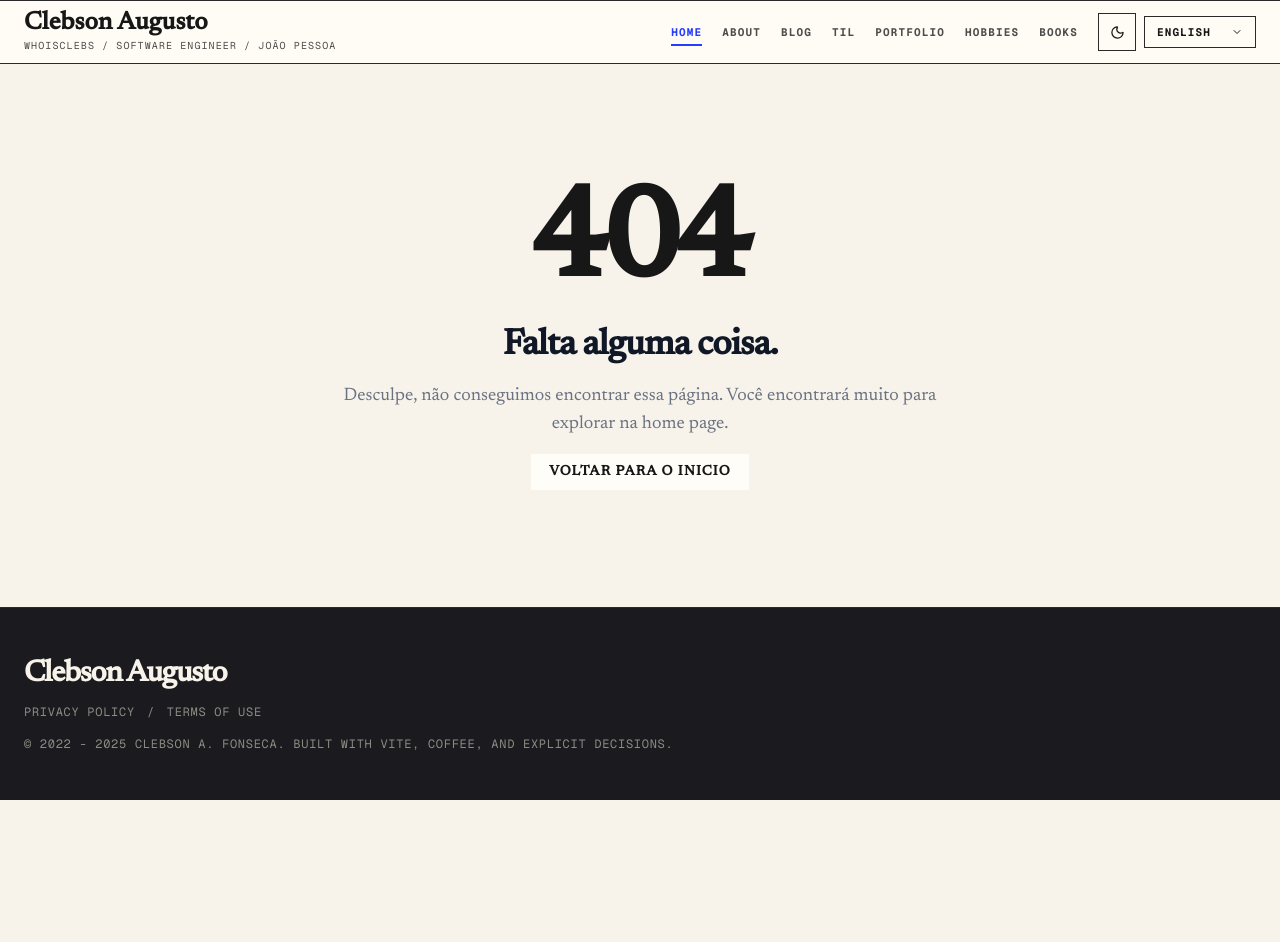
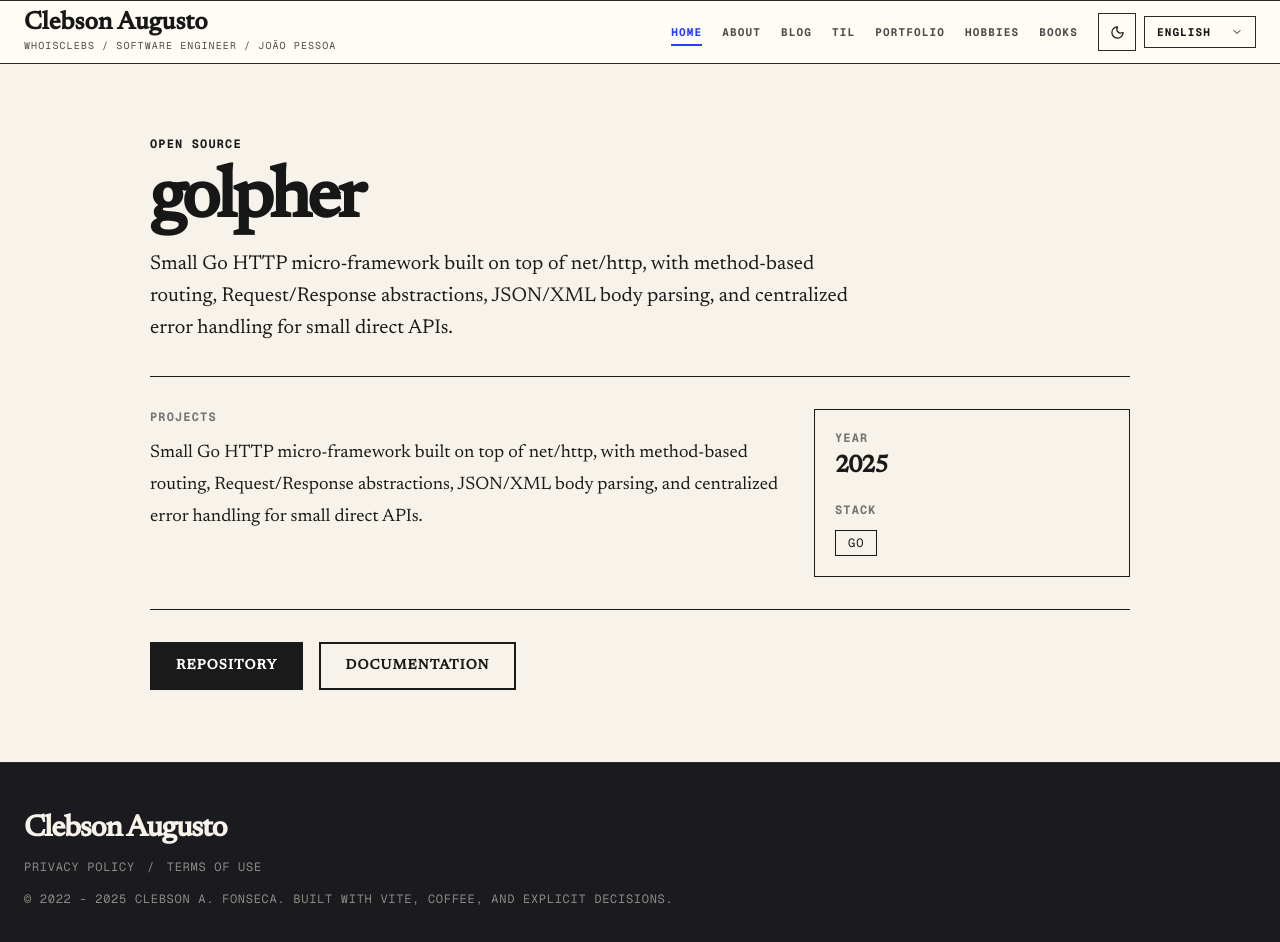
Before and after one commit to whoisclebs/whoisclebs.com, a React (Vite) app: page /en/projects/golpher in a window 1280 px wide. Shown: the top 942 px of the page. Before the commit the page ends 800 px from the top, so only its background shows below. Built offline with nearby package versions, Linux system fonts and the light colour scheme.

Commit message:
feat(site): add project detail page

```diff
--- a/scripts/prerender.mjs
+++ b/scripts/prerender.mjs
@@ -22,6 +22,32 @@ const defaultTitle = `${siteName} - Engenharia de software sem teatro`
 const defaultDescription =
   'Blog e portfólio de Clebson A. Fonseca sobre engenharia de software, arquitetura, pagamentos, frontend e operação.'
 const defaultImage = `/profile/clebson.png`
+const openSourceProjectRoutes = [
+  {
+    id: 'tuxedo',
+    ptTitle: 'tuxedo',
+    ptDescription: 'Cliente HTTP leve e encadeável para Go, criado para reduzir boilerplate do net/http ao montar requests, definir headers, enviar bodies, fazer tracing e decodificar respostas JSON com uma API simples inspirada em bibliotecas como Resty.',
+    enDescription: 'Lightweight, chainable HTTP client for Go, built to reduce net/http boilerplate when assembling requests, setting headers, sending bodies, tracing calls, and decoding JSON responses through a simple API inspired by libraries like Resty.',
+  },
+  {
+    id: 'golpher',
+    ptTitle: 'golpher',
+    ptDescription: 'Micro framework HTTP para Go construído sobre net/http, com roteador simples por método, abstrações de Request/Response, parsing de body em JSON/XML e tratamento centralizado de erros para APIs pequenas e diretas.',
+    enDescription: 'Small Go HTTP micro-framework built on top of net/http, with method-based routing, Request/Response abstractions, JSON/XML body parsing, and centralized error handling for small direct APIs.',
+  },
+  {
+    id: 'seishin',
+    ptTitle: 'seishin engine',
+    ptDescription: 'Engine open source em Rust para explorar arquitetura de runtime, componentes reutilizáveis e uma base de desenvolvimento enxuta para experiências interativas.',
+    enDescription: 'Open source Rust engine for exploring runtime architecture, reusable components, and a lean development base for interactive experiences.',
+  },
+  {
+    id: 'rsgit',
+    ptTitle: 'rsgit',
+    ptDescription: 'Implementação experimental de conceitos do Git em Rust, criada para estudar internals de versionamento, estruturas de dados e operações de repositório com uma abordagem didática.',
+    enDescription: 'Experimental implementation of Git concepts in Rust, built to study version-control internals, data structures, and repository operations through a hands-on codebase.',
+  },
+]
 
 // ── SEO helpers ──────────────────────────────────────────────────────
 
@@ -88,6 +114,7 @@ function getHreflangLinks(route, ptPosts, enPosts) {
     '/about': '/en/about',
     '/blog': '/en/blog',
     '/portfolio': '/en/portfolio',
+    ...Object.fromEntries(openSourceProjectRoutes.map((project) => [`/projects/${project.id}`, `/en/projects/${project.id}`])),
     '/hobbies': '/en/hobbies',
     '/books': '/en/books',
     '/privacy-policy': '/en/privacy-policy',
@@ -186,6 +213,35 @@ function getSeoForRoute(route, ptPosts, enPosts, tilEntries) {
     }
   }
 
+  const projectMatch = route.match(/^\/(en\/)?projects\/(.+)/)
+  if (projectMatch) {
+    const isEn = !!projectMatch[1]
+    const projectId = projectMatch[2]
+    const project = openSourceProjectRoutes.find((entry) => entry.id === projectId)
+
+    if (project) {
+      const projectUrl = isEn ? `${siteUrl}/en/projects/${project.id}` : `${siteUrl}/projects/${project.id}`
+      const description = isEn ? project.enDescription : project.ptDescription
+
+      return {
+        locale: isEn ? 'en' : 'pt-BR',
+        title: `${project.ptTitle} – ${siteName}`,
+        description,
+        url: projectUrl,
+        image: defaultImage,
+        type: 'website',
+        jsonLd: {
+          '@context': 'https://schema.org',
+          '@type': 'SoftwareSourceCode',
+          name: project.ptTitle,
+          description,
+          url: projectUrl,
+          author: { '@type': 'Person', name: 'Clebson A. Fonseca' },
+        },
+      }
+    }
+  }
+
   const staticPages = {
     '/': {
       locale: 'pt-BR', title: defaultTitle, description: defaultDescription, jsonLd: [personJsonLd, websiteJsonLd],
@@ -271,10 +327,12 @@ async function main() {
   const ptStatic = ['/', '/about', '/blog', '/til', '/portfolio', '/hobbies', '/books', '/privacy-policy', '/terms-of-use', '/404']
   const ptBlog = ptPosts.map((p) => `/blog/${p.slug}`)
   const ptTil = tilEntries.map((e) => `/til/${e.slug}`)
+  const ptProjects = openSourceProjectRoutes.map((project) => `/projects/${project.id}`)
   const enStatic = ['/en/', '/en/about', '/en/blog', '/en/portfolio', '/en/hobbies', '/en/books', '/en/privacy-policy', '/en/terms-of-use']
   const enBlog = enPosts.map((p) => `/en/blog/${p.slug}`)
+  const enProjects = openSourceProjectRoutes.map((project) => `/en/projects/${project.id}`)
 
-  const routes = [...ptStatic, ...ptBlog, ...ptTil, ...enStatic, ...enBlog]
+  const routes = [...ptStatic, ...ptBlog, ...ptTil, ...ptProjects, ...enStatic, ...enBlog, ...enProjects]
   console.log(`Prerendering ${routes.length} routes …\n`)
 
   const templatePath = join(distDir, 'index.html')
--- a/src/App.tsx
+++ b/src/App.tsx
@@ -7,6 +7,7 @@ import Books from "./pages/books"
 import Blog from "./pages/blog"
 import BlogPost from "./pages/blog-post"
 import Portfolio from "./pages/portfolio"
+import ProjectDetail from "./pages/project-detail"
 import Til from "./pages/til"
 import TilPost from "./pages/til-post"
 import Hobbies from "./pages/hobbies"
@@ -22,6 +23,7 @@ function App() {
         <Route path="about" element={<About />} />
         <Route path="books" element={<Books />} />
         <Route path="portfolio" element={<Portfolio />} />
+        <Route path="projects/:id" element={<ProjectDetail />} />
         <Route path="hobbies" element={<Hobbies />} />
         <Route path="blog" element={<Blog />} />
         <Route path="blog/:slug" element={<BlogPost />} />
@@ -36,6 +38,7 @@ function App() {
           <Route path="about" element={<About />} />
           <Route path="books" element={<Books />} />
           <Route path="portfolio" element={<Portfolio />} />
+          <Route path="projects/:id" element={<ProjectDetail />} />
           <Route path="hobbies" element={<Hobbies />} />
           <Route path="blog" element={<Blog />} />
           <Route path="blog/:slug" element={<BlogPost />} />
--- a/src/content/open-source.ts
+++ b/src/content/open-source.ts
@@ -42,6 +42,10 @@ export const openSourceProjects: OpenSourceProject[] = [
   },
 ]
 
+export function getProjectById(id: string): OpenSourceProject | undefined {
+  return openSourceProjects.find((project) => project.id === id)
+}
+
 export const technologyIcons: Record<OpenSourceProject['technologies'][number], string> = {
   Java: 'https://cdn.jsdelivr.net/gh/devicons/devicon/icons/java/java-original.svg',
   Spring: 'https://cdn.jsdelivr.net/gh/devicons/devicon/icons/spring/spring-original.svg',
--- a/src/locales/en.ts
+++ b/src/locales/en.ts
@@ -75,6 +75,11 @@ export const en: typeof ptBR = {
     maintain: 'MAINTAINED BY ME',
     repository: 'Repository',
     docs: 'Documentation',
+    yearLabel: 'Year',
+    stackLabel: 'Stack',
+    backToProjects: 'Back to projects',
+    notFoundTitle: 'Project not found',
+    notFoundDescription: 'This project does not exist or does not have its own page yet.',
     sponsor: 'Sponsor on GitHub Sponsors',
     intro: 'Projects I maintain on GitHub.',
     projects: {
--- a/src/locales/pt-BR.ts
+++ b/src/locales/pt-BR.ts
@@ -73,6 +73,11 @@ export const ptBR = {
     maintain: 'MANTENHO',
     repository: 'Repositório',
     docs: 'Documentação',
+    yearLabel: 'Ano',
+    stackLabel: 'Stack',
+    backToProjects: 'Voltar para os projetos',
+    notFoundTitle: 'Projeto não encontrado',
+    notFoundDescription: 'Esse projeto não existe ou ainda não ganhou uma página própria.',
     sponsor: 'Apoiar no GitHub Sponsors',
     intro: 'Projetos que mantenho no GitHub.',
     projects: {
--- /dev/null
+++ b/src/pages/project-detail.tsx
@@ -0,0 +1,130 @@
+import { Link, useParams } from 'react-router'
+import { SEO } from '@/components/seo'
+import { getProjectById } from '@/content/open-source'
+import { useI18n } from '@/lib/i18n'
+import { useLocalizedPath } from '@/lib/use-localized-path'
+
+export default function ProjectDetail() {
+  const { id = '' } = useParams()
+  const { messages, locale } = useI18n()
+  const localizedPath = useLocalizedPath()
+  const copy = messages.openSource
+  const project = getProjectById(id)
+
+  if (!project) {
+    return (
+      <section className="mx-auto my-10 max-w-[720px] border border-[#1a1a1a] p-8">
+        <p className="font-mono text-xs font-bold uppercase tracking-[0.095em] text-[#1a1a1a]">
+          404
+        </p>
+        <h1 className="my-3 text-5xl font-extrabold leading-none tracking-[-0.055em]">
+          {copy.notFoundTitle}
+        </h1>
+        <p>{copy.notFoundDescription}</p>
+        <Link
+          to={localizedPath('/')}
+          className="mt-4 inline-flex text-[#057dbc] underline underline-offset-4"
+        >
+          {copy.backToProjects}
+        </Link>
+      </section>
+    )
+  }
+
+  const description = copy.projects[project.id]
+  const projectPath = localizedPath(`/projects/${project.id}`)
+
+  return (
+    <article className="mx-auto max-w-[980px]">
+      <SEO
+        title={project.name}
+        description={description}
+        path={projectPath}
+        type="website"
+        jsonLd={{
+          '@context': 'https://schema.org',
+          '@type': 'SoftwareSourceCode',
+          name: project.name,
+          description,
+          codeRepository: project.repo,
+          url: `https://whoisclebs.com${projectPath}`,
+          programmingLanguage: project.technologies.join(', '),
+          inLanguage: locale,
+          author: {
+            '@type': 'Person',
+            name: 'Clebson A. Fonseca',
+          },
+        }}
+      />
+
+      <header className="border-b border-[#1a1a1a] py-8">
+        <p className="font-mono text-xs font-bold uppercase tracking-[0.095em] text-[#1a1a1a]">
+          {copy.kicker}
+        </p>
+        <h1 className="my-3 text-5xl font-extrabold leading-none tracking-[-0.055em] md:text-7xl">
+          {project.name}
+        </h1>
+        <p className="max-w-[720px] font-serif text-xl leading-8 text-[#1a1a1a]">
+          {description}
+        </p>
+      </header>
+
+      <section className="grid gap-8 border-b border-[#1a1a1a] py-8 md:grid-cols-[2fr_1fr]">
+        <div>
+          <p className="font-mono text-xs font-bold uppercase tracking-[0.095em] text-[#757575]">
+            {copy.title}
+          </p>
+          <p className="mt-3 font-serif text-lg leading-8 text-[#1a1a1a]">
+            {description}
+          </p>
+        </div>
+
+        <div className="space-y-6 border border-[#1a1a1a] p-5">
+          <div>
+            <p className="font-mono text-xs font-bold uppercase tracking-[0.095em] text-[#757575]">
+              {copy.yearLabel}
+            </p>
+            <p className="mt-2 text-2xl font-extrabold leading-none tracking-[-0.04em] text-[#1a1a1a]">
+              {project.year}
+            </p>
+          </div>
+
+          <div>
+            <p className="font-mono text-xs font-bold uppercase tracking-[0.095em] text-[#757575]">
+              {copy.stackLabel}
+            </p>
+            <div className="mt-3 flex flex-wrap gap-2">
+              {project.technologies.map((technology) => (
+                <span
+                  key={technology}
+                  className="inline-flex items-center border border-[#1a1a1a] px-3 py-1 font-mono text-xs uppercase tracking-[0.08em] text-[#1a1a1a]"
+                >
+                  {technology}
+                </span>
+              ))}
+            </div>
+          </div>
+        </div>
+      </section>
+
+      <section className="flex flex-wrap gap-4 py-8">
+        <a
+          href={project.repo}
+          target="_blank"
+          rel="noopener noreferrer"
+          className="inline-flex min-h-12 items-center justify-center border-2 border-[#1a1a1a] bg-[#1a1a1a] px-6 font-sans text-sm font-extrabold uppercase tracking-[0.08em] text-white transition-colors hover:bg-white hover:text-[#1a1a1a]"
+        >
+          {copy.repository}
+        </a>
+        <a
+          href={project.docs}
+          target="_blank"
+          rel="noopener noreferrer"
+          className="inline-flex min-h-12 items-center justify-center border-2 border-[#1a1a1a] px-6 font-sans text-sm font-extrabold uppercase tracking-[0.08em] text-[#1a1a1a] transition-colors hover:bg-[#1a1a1a] hover:text-white"
+        >
+          {copy.docs}
+        </a>
+      </section>
+    </article>
+  )
+}
```
Also changed, not shown: 2 other files (tests, documents, lock files or other folders).
